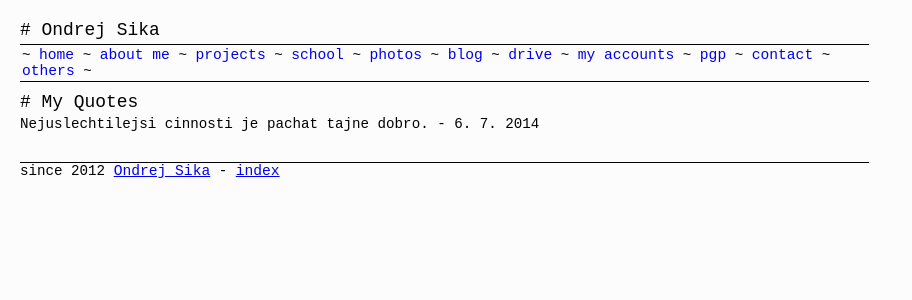
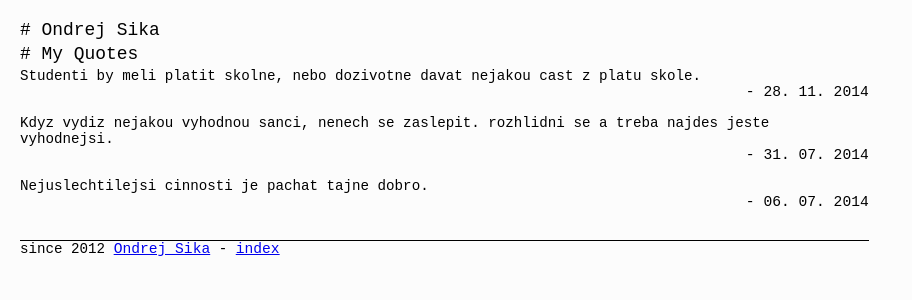
Before and after one commit to ondrejsika/ondrejsika.com, a Jekyll site: the page built from others/quotes.md, in a window 1280 px wide. Shown: the top 300 px of the page, without its empty margins (0-912 px from the left). Built offline with Jekyll 4.4.1, drawn with Linux system fonts in a browser that asks for light colours; Markdown is read by kramdown in place of the engine named in the settings; comment, search, counter and statistics services are not loaded.

Commit message:
update quotes

```diff
--- a/others/quotes.md
+++ b/others/quotes.md
@@ -1,7 +1,15 @@
 ---
-layout: default
+layout: base
 ---
 
 # My Quotes
 
-Nejuslechtilejsi cinnosti je pachat tajne dobro. - 6. 7. 2014
+
+Studenti by meli platit skolne, nebo dozivotne davat nejakou cast z platu skole.
+<span style="text-align: right; width: 100%; display: block;">- 28. 11. 2014</span>
+
+Kdyz vydiz nejakou vyhodnou sanci, nenech se zaslepit. rozhlidni se a treba najdes jeste vyhodnejsi.
+<span style="text-align: right; width: 100%; display: block;">- 31. 07. 2014</span>
+
+Nejuslechtilejsi cinnosti je pachat tajne dobro.
+<span style="text-align: right; width: 100%; display: block;">- 06. 07. 2014</span>
```
